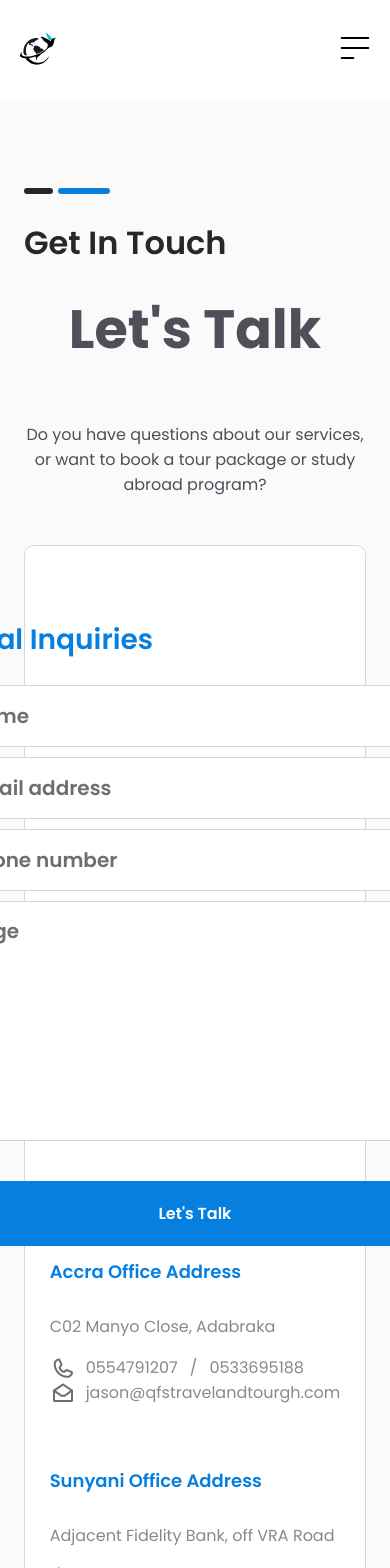
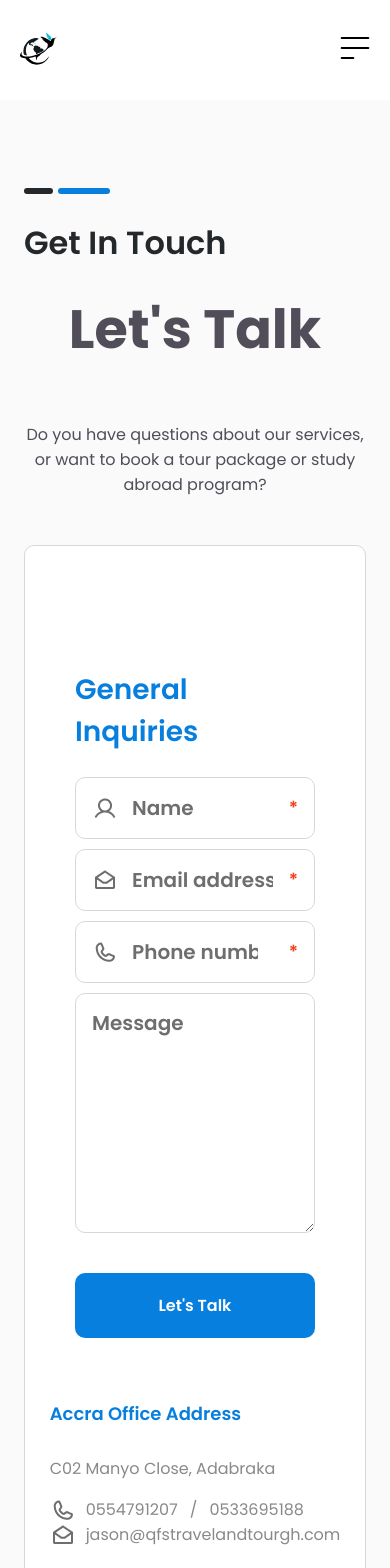
Before and after one commit to Fv-tima/QFStravelAndTour, a React (Vite) app: page /contact in a window 390 px wide. Shown: the top 1568 px of the page. Built offline with nearby package versions, Linux system fonts and the light colour scheme.

Commit message:
adjusted mobile screen

```diff
--- a/src/components/Contacts/Contacts.styled.js
+++ b/src/components/Contacts/Contacts.styled.js
@@ -59,6 +59,7 @@ export const ContactsInfo = styled.div`
   @media(max-width:999px){
    flex-direction:column;
    align-items: center;
+
   }
 `;
 
@@ -73,11 +74,6 @@ export const ContactsForm = styled.div`
       font-size: 1.25rem;
       font-weight: 600;
     }
-  @media(max-width:968px){
-    width:auto;
-    padding:0;
-    border-right:none;
-  }
   h2 {
     color: #077fde;
     font-family: "Poppins", san-serif;
@@ -99,6 +95,7 @@ export const ContactsForm = styled.div`
       margin-bottom:10px;
       background:#ffffff;
     }
+
     input {
       border: none;
       outline: none;
@@ -108,6 +105,7 @@ export const ContactsForm = styled.div`
       font-weight: 600;
       width:100%;
     }
+
     input::placeholder,
     textarea::placeholder {
       color: #6e6e6e;
@@ -120,8 +118,8 @@ export const ContactsForm = styled.div`
       font-family:"Poppins", sans-serif;
 font-size: 1.125rem;
 font-weight: 600;
+    }
 
-    }
     textarea {
       padding: 14px 16px;
       border-radius: 10px;
@@ -146,6 +144,12 @@ font-weight: 600;
       border:none;
       outline:none;
     }
+  }
+
+  @media(max-width:999px){
+    width:100%;
+    border-right:none;
+
   }
 `;
 export const ContactsDetails = styled.div`
--- a/src/components/Nav/Nav.styled.js
+++ b/src/components/Nav/Nav.styled.js
@@ -138,10 +138,11 @@ export const MobileLogo = styled.a`
 `;
 
 export const MobileNavContainer = styled.div`
-
+ overflow:hidden;
 `;
 
-export const MobileNavInner = styled.div``;
+export const MobileNavInner = styled.div`
+overflow:hidden; `;
 
 export const MobileNavList = styled.li`
   margin-bottom: 0.25rem;
--- a/src/index.css
+++ b/src/index.css
@@ -29,6 +29,10 @@ body {
   }
 }
 
+.home, .about, .contact, .page{
+  overflow-x: hidden;
+}
+
 .container {
   padding: 3rem 6.25rem;
   overflow-x:hidden;
--- a/src/pages/About/About.jsx
+++ b/src/pages/About/About.jsx
@@ -4,7 +4,7 @@ import AboutBody from "../../components/AboutBody/AboutBody";
 import { Nav, Footer } from "../../components";
 export default function About() {
   return (
-    <div>
+    <div className="about">
       <Nav/>
       <div>
         <Abouthead />
--- a/src/pages/Contact/Contact.jsx
+++ b/src/pages/Contact/Contact.jsx
@@ -4,7 +4,7 @@ import {  Nav, Contacts, Faq, Footer } from '../../components'
 
 export default function Contact() {
   return (
-    <div>
+    <div className='contact'>
       <Nav/>
     <MainContact >
       <div className='container'>
--- a/src/pages/Home/Home.jsx
+++ b/src/pages/Home/Home.jsx
@@ -3,7 +3,7 @@ import { Nav, Hero, Services, AboutSection, SubscribeSec, Feedback, Footer } fro
 
 export default function Home() {
   return (
-    <div>
+    <div className='home'>
       <Nav/>
     <div className="container">
       <Hero/>
--- a/src/pages/Package/Package.jsx
+++ b/src/pages/Package/Package.jsx
@@ -4,7 +4,7 @@ import { MainPackage } from "./Package.styled";
 
 export default function Package() {
   return (
-    <div>
+    <div className="package">
       <Nav/>
     <MainPackage>
     <div className="container">
```
